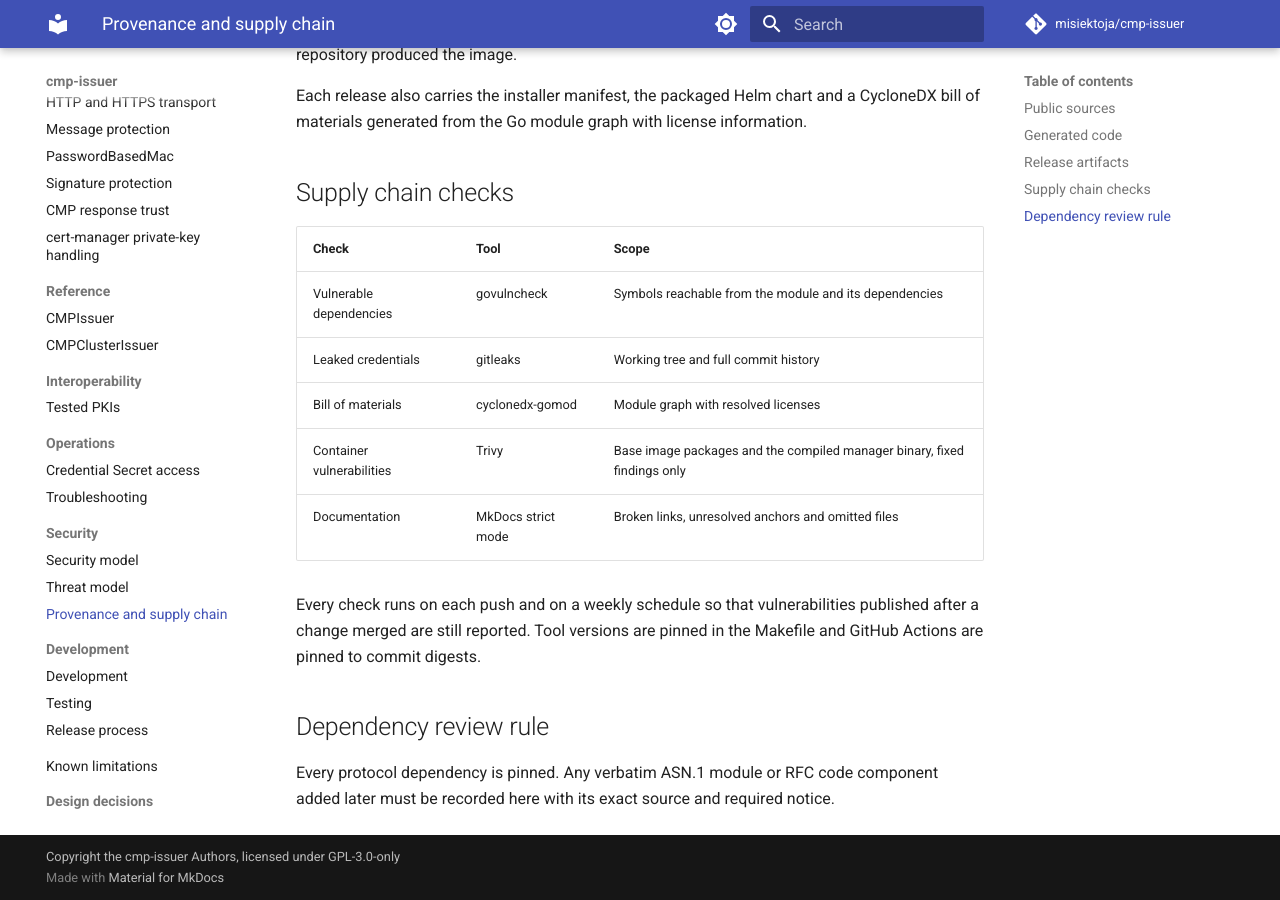
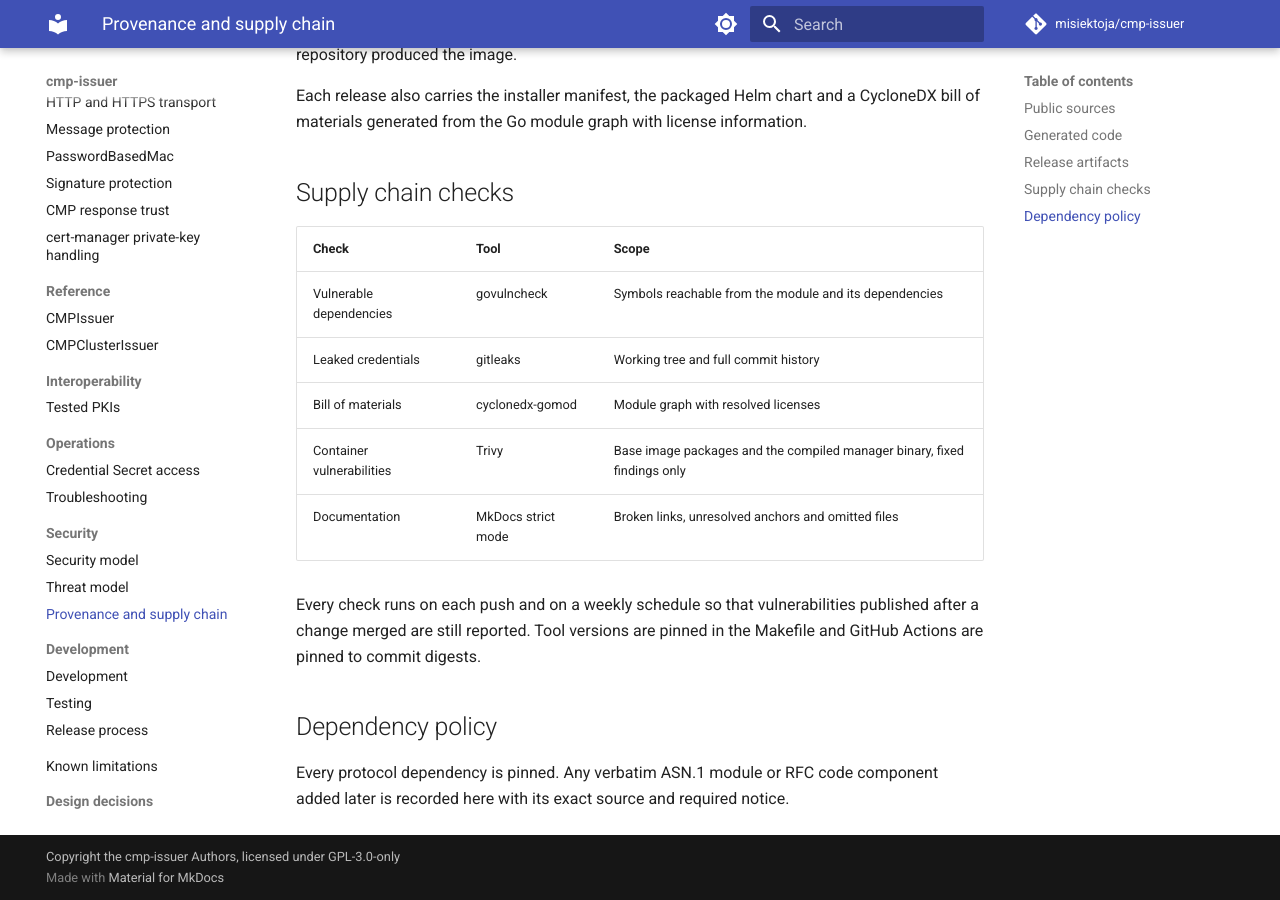
Before and after one commit to misiektoja/cmp-issuer, an MkDocs documentation site: the page built from docs/provenance.md, in a window 1280 px wide and 900 px high, scrolled down 1428 px. Built offline with MkDocs 1.6.1 and Material for MkDocs 9.7.7, drawn with Linux system fonts in a browser that asks for light colours; comment, search, counter and statistics services are not loaded.

Commit message:
docs: restate the dependency policy in the provenance record

```diff
--- a/docs/provenance.md
+++ b/docs/provenance.md
@@ -41,6 +41,6 @@ Each release also carries the installer manifest, the packaged Helm chart and a
 
 Every check runs on each push and on a weekly schedule so that vulnerabilities published after a change merged are still reported. Tool versions are pinned in the Makefile and GitHub Actions are pinned to commit digests.
 
-## Dependency review rule
+## Dependency policy
 
-Every protocol dependency is pinned. Any verbatim ASN.1 module or RFC code component added later must be recorded here with its exact source and required notice.
+Every protocol dependency is pinned. Any verbatim ASN.1 module or RFC code component added later is recorded here with its exact source and required notice.
```
